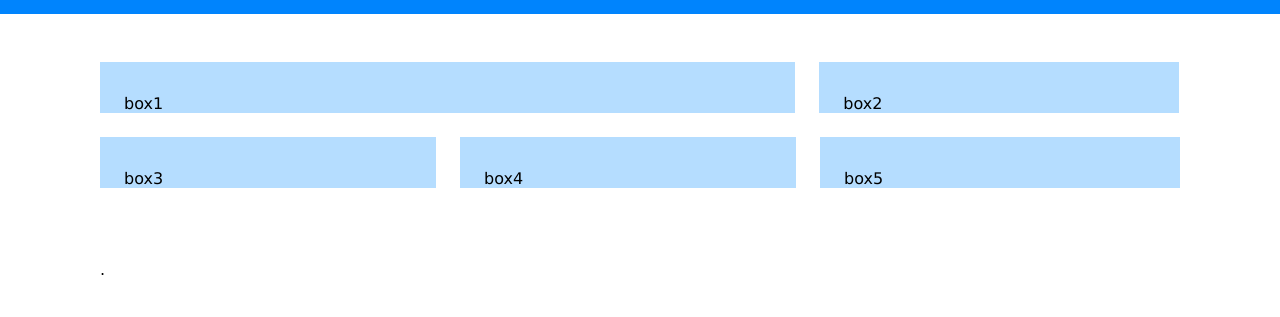
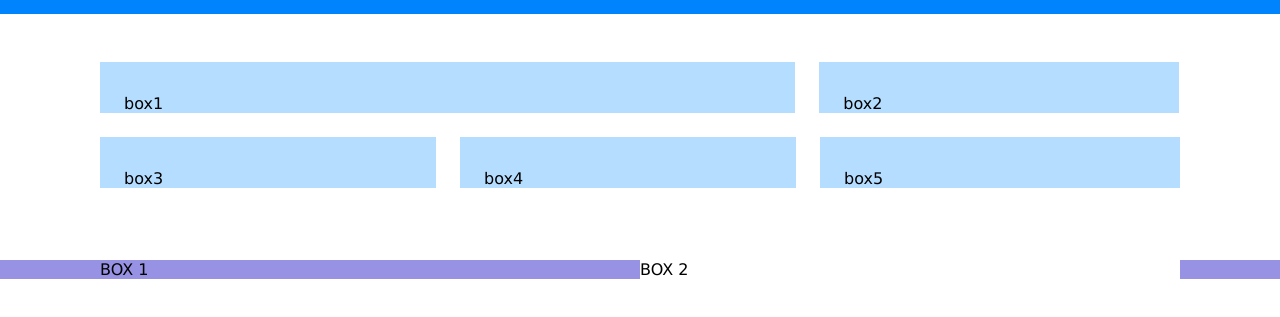
Before and after one commit to stedfl/htmlcss-responsive-layout, a plain HTML site: page index.html in a window 1280 px wide. Shown: the part 61-378 px from the top of the page. Drawn offline with Linux system fonts and the light colour scheme.

Commit message:
add col style in planning-section

```diff
--- a/css/style.css
+++ b/css/style.css
@@ -22,6 +22,12 @@ body {
   display: flex;
   flex-direction: column;
 }
+
+.col {
+  width: 100%;
+  padding: 0 1 rem;
+  justify-content: center;
+ }
 
 a {
   text-decoration: none;
@@ -62,16 +68,14 @@ img {
   color: #ffffff;
  }
 
- .demo .col {
-  width: 100%;
-  padding: 0 1 rem;
-  justify-content: center;
- }
-
  .demo .row .card {
   padding: 2rem 1.5rem 0;
   background-color: #b5ddff;
   margin-bottom: 1.5rem;
+ }
+
+ .planning .row >.col:last-child .card {
+  background-color: #ffffff;
  }
 
 
@@ -83,6 +87,7 @@ img {
       margin: 0 auto
     }
 }
+
  @media screen and (min-width:769px) {
     .row {
       flex-direction: row;
@@ -91,17 +96,25 @@ img {
 
    .row .col {
       width: calc(100% / 3);
-   }
+    }
 
    .demo .row >.col:first-child {
       width: 66.6%;
-   }
+    }
 
    .demo .row .card {
     margin-right: 1.5rem;
-   }
+    }
 
    .demo .row > .col:nth-child(2) .card, .demo .row > .col:nth-child(5) .card   {
     margin-right: 0;
-   }
+    }
+
+    .planning .col {
+      width: 50%;
+    }
+
+    .planning .row > .col:first-child .card {
+      margin-right: 3rem;
+    }
   }
--- a/index.html
+++ b/index.html
@@ -54,20 +54,20 @@
       </div>
     </section>
 
-    <section class="planning">
+    <section class="planning bg-violet">
       <div class="container">
         <div class="row">
           <div class="col">
-            <div class="card"></div>
-            .
+            <div class="card">
+              BOX 1
+            </div>
           </div>
-          <div class="row">
+          <div class="col">
             <div class="card">
-
+              BOX 2
             </div>
           </div>
         </div>
-
       </div>
     </section>
 
```
